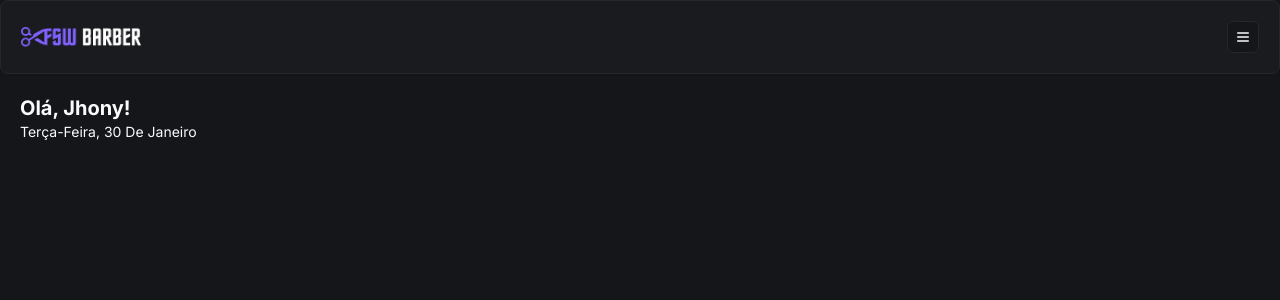
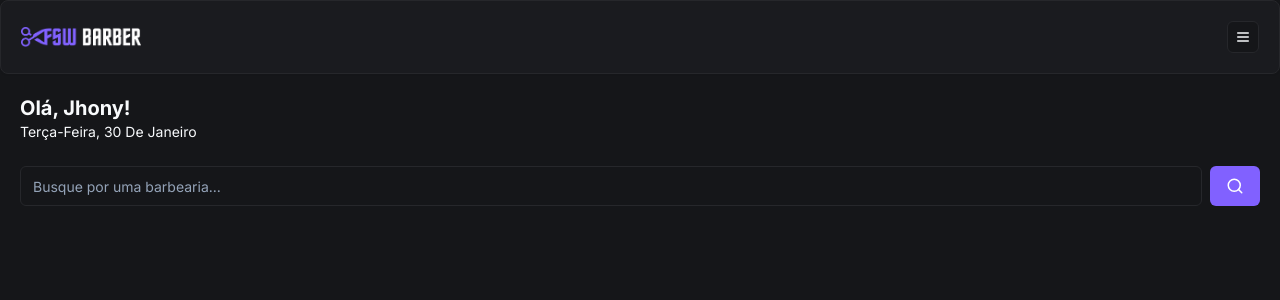
Before and after one commit to Jhonypd/barbershop, a Next.js app: page / in a window 1280 px wide. Shown: the top 300 px of the page. Built offline with nearby package versions, Linux system fonts and the light colour scheme.

Commit message:
feat: add initial search component

```diff
--- /dev/null
+++ b/app/(home)/_components/search.tsx
@@ -0,0 +1,20 @@
+/** @format */
+
+"use client";
+
+import { Button } from "@/app/_components/ui/button";
+import { Input } from "@/app/_components/ui/input";
+import { SearchIcon } from "lucide-react";
+
+const Search = () => {
+  return (
+    <div className="flex items-center gap-2">
+      <Input placeholder="Busque por uma barbearia..." />
+      <Button variant={"default"}>
+        <SearchIcon size={18} />
+      </Button>
+    </div>
+  );
+};
+
+export default Search;
--- a/app/(home)/page.tsx
+++ b/app/(home)/page.tsx
@@ -3,6 +3,7 @@
 import { format } from "date-fns";
 import { ptBR } from "date-fns/locale";
 import Header from "../_components/header";
+import Search from "./_components/search";
 
 export default function Home() {
   return (
@@ -14,6 +15,9 @@
           {format(new Date(), "EEEE',' dd 'de' MMMM", { locale: ptBR })}
         </p>
       </div>
+      <div className="px-5 mt-6">
+        <Search />
+      </div>
     </div>
   );
 }
--- /dev/null
+++ b/app/_components/ui/input.tsx
@@ -0,0 +1,25 @@
+import * as React from "react"
+
+import { cn } from "@/app/_lib/utils"
+
+export interface InputProps
+  extends React.InputHTMLAttributes<HTMLInputElement> {}
+
+const Input = React.forwardRef<HTMLInputElement, InputProps>(
+  ({ className, type, ...props }, ref) => {
+    return (
+      <input
+        type={type}
+        className={cn(
+          "flex h-10 w-full rounded-md border border-input bg-background px-3 py-2 text-sm ring-offset-background file:border-0 file:bg-transparent file:text-sm file:font-medium placeholder:text-muted-foreground focus-visible:outline-none focus-visible:ring-2 focus-visible:ring-ring focus-visible:ring-offset-2 disabled:cursor-not-allowed disabled:opacity-50",
+          className
+        )}
+        ref={ref}
+        {...props}
+      />
+    )
+  }
+)
+Input.displayName = "Input"
+
+export { Input }
```
